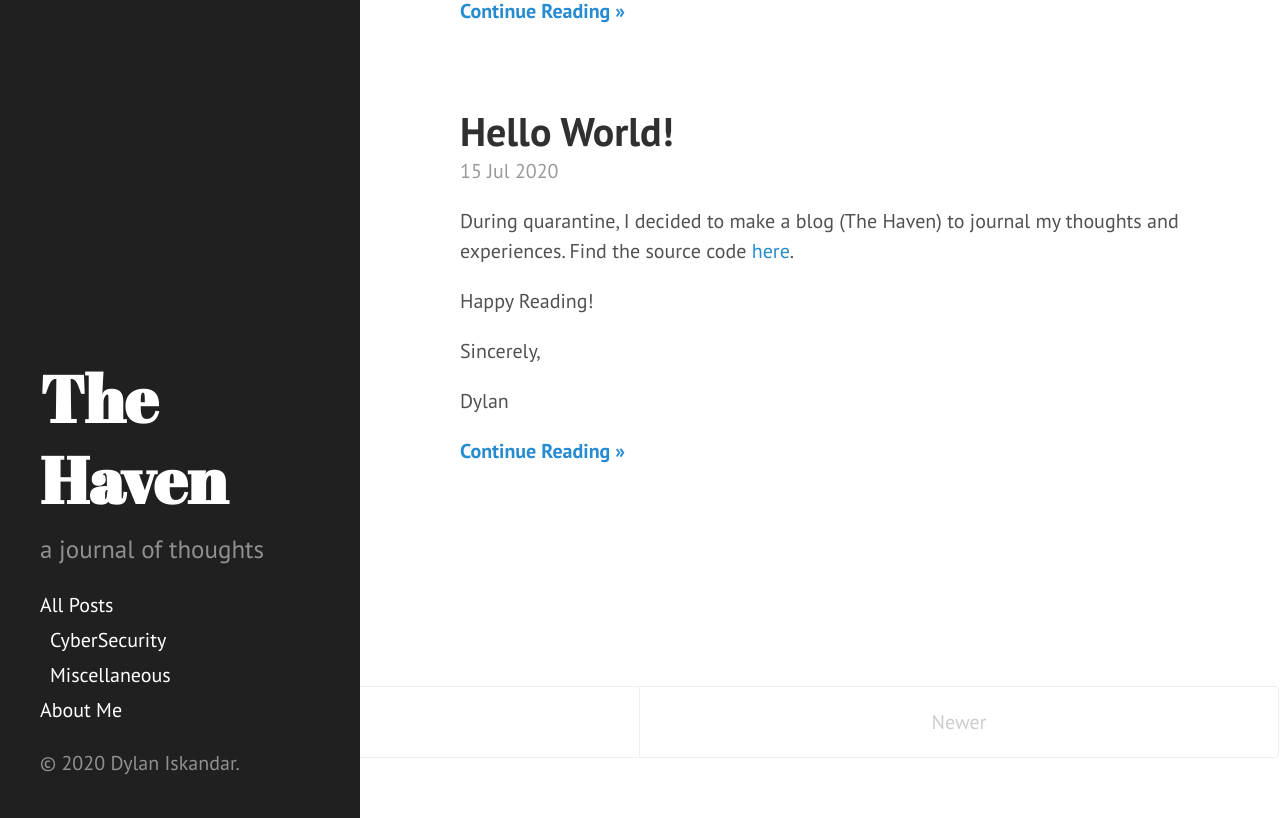
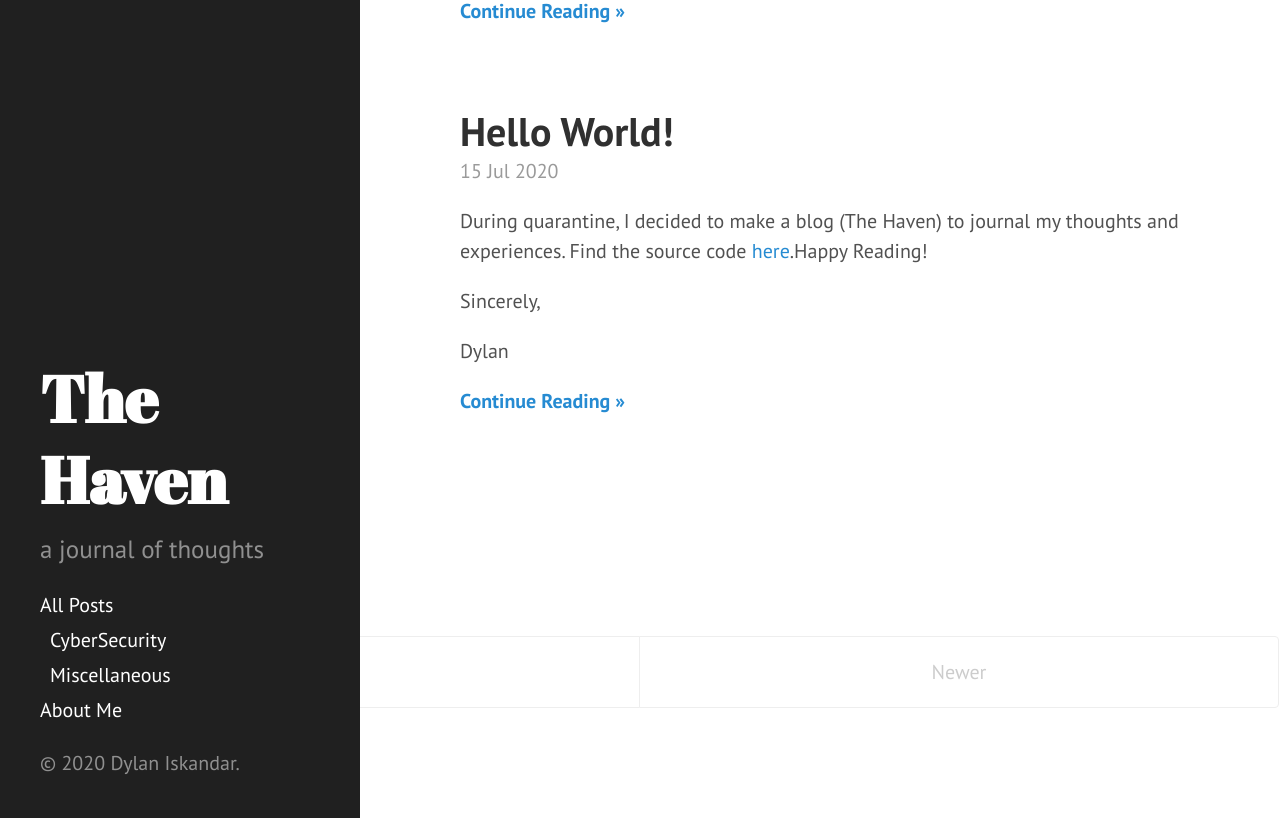
Before and after one commit to mayuridev/myblog, a Jekyll site: the page misc.html, which Jekyll copies as it is, in a window 1280 px wide and 900 px high, scrolled down 872 px, cut to the strip 82-900 px from the top of the window. Built offline with Jekyll 4.4.1, drawn with Linux system fonts in a browser that asks for light colours.

Commit message:
formatting

```diff
--- a/misc.html
+++ b/misc.html
@@ -65,8 +65,7 @@ The Haven
     </h1>
     <span class="post-date">15 Jul 2020</span>
     <p>During quarantine, I decided to make a blog (The Haven) to journal my thoughts and experiences.
-      Find the source code <a href="https://github.com/mayuridev/mayuridev.github.io">here</a>.
-    <p>Happy Reading!</p>
+      Find the source code <a href="https://github.com/mayuridev/mayuridev.github.io">here</a>.Happy Reading!
     <p>Sincerely,</p>
     <p>Dylan</p>
     <p class="post-continue"><a href="/2020/07/15/Hello-World!/"><strong>Continue Reading »</strong></a></p>
```
